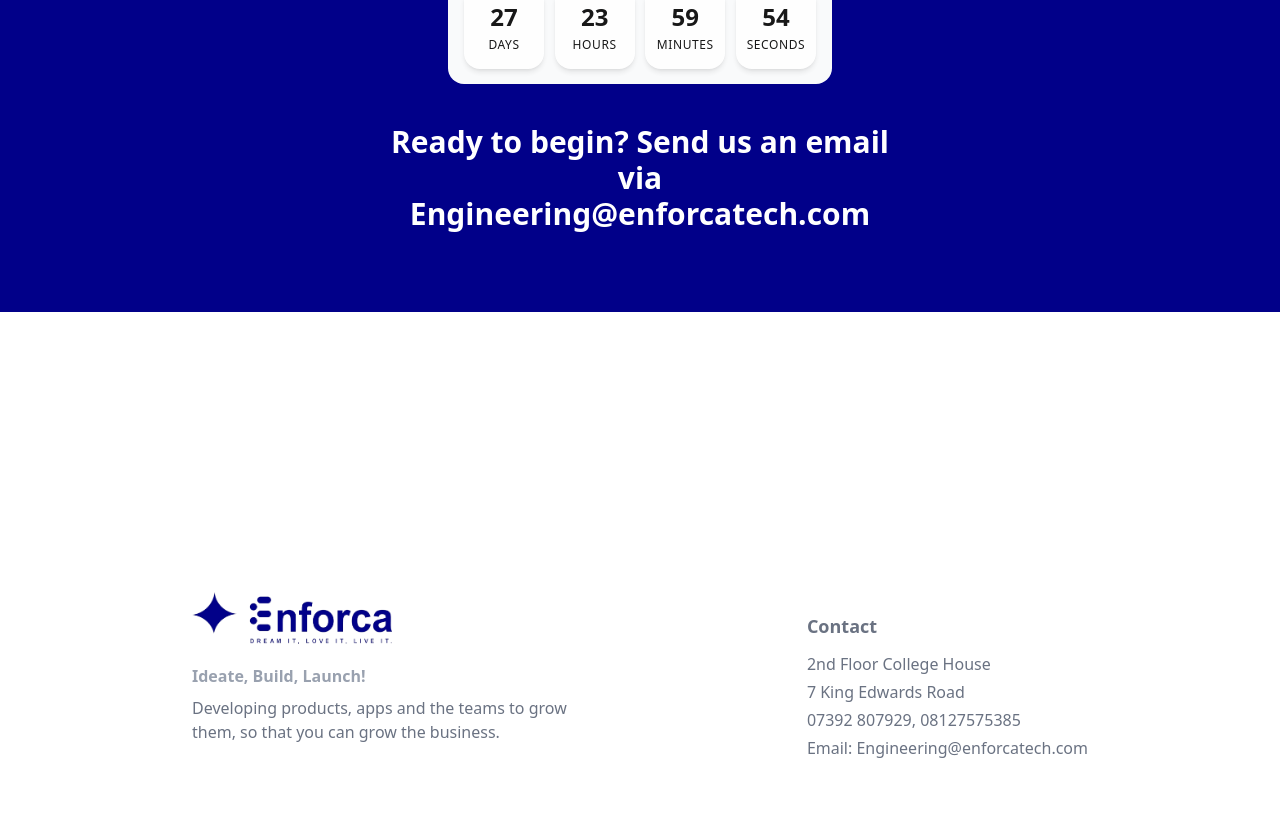
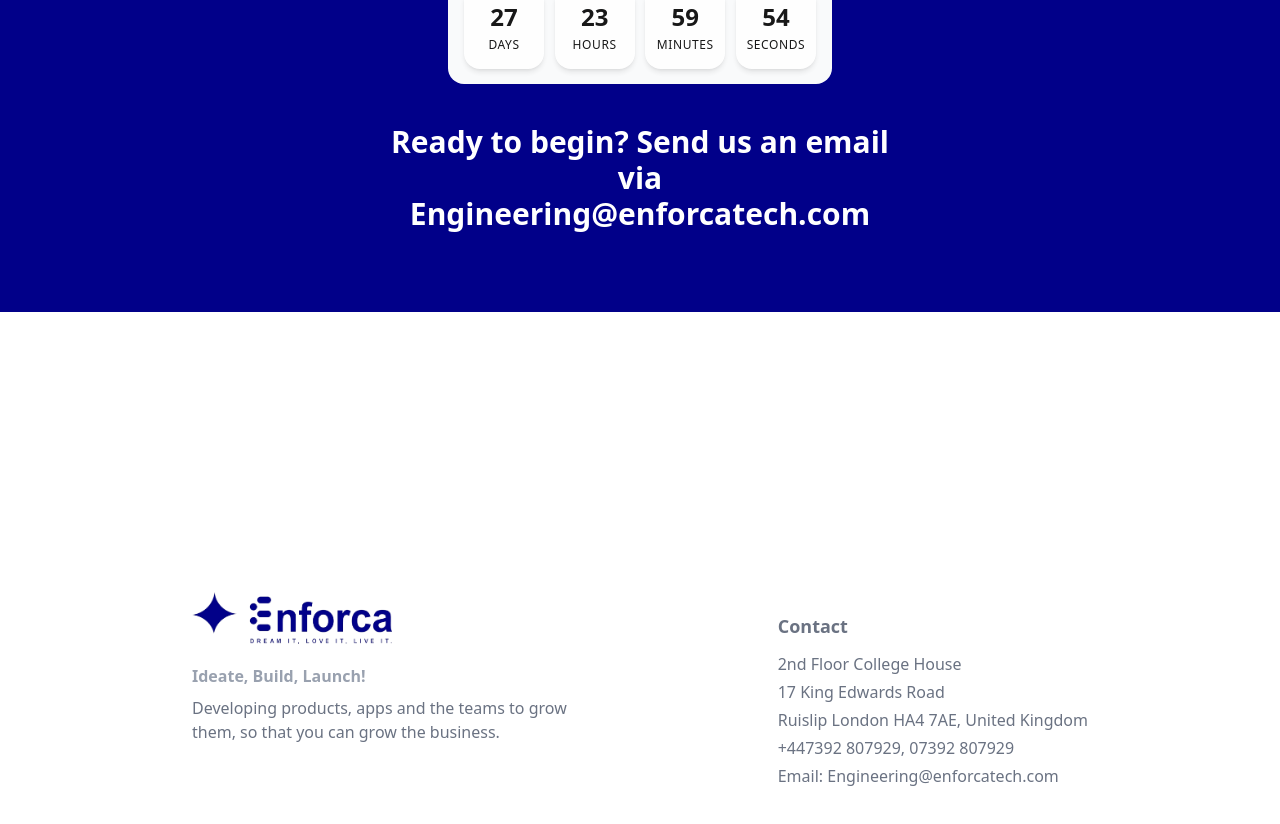
Before and after one commit to AyobamiOluwasegunLawal/enforcamentor, a Next.js app: page /Internshipsiwes in a window 1280 px wide. Shown: the part 2559-3383 px from the top of the page. Built offline with nearby package versions, Linux system fonts and the light colour scheme.

Commit message:
adjust footer

```diff
--- a/app/contants/data.js
+++ b/app/contants/data.js
@@ -39,7 +39,7 @@ export const services = [
     {
         id: nanoid(),
         icon: image.ai,
-        title: "AI/Machine Learning Product",
+        title: "AI/Machine Learning Products",
     },
 
     {
@@ -51,7 +51,7 @@ export const services = [
     {
         id: nanoid(),
         icon: image.logistic,
-        title: "Logistic",
+        title: "Logistics",
     },
 
     {
@@ -98,8 +98,9 @@ export const contact = [
         id:nanoid(),
         header: 'Contact',
         address: '2nd Floor College House',
-        address2:   '7 King Edwards Road',
-        number: "07392 807929, 08127575385",
+        address2:   '17 King Edwards Road',
+        address3: 'Ruislip London HA4 7AE, United Kingdom',
+        number: "+447392 807929, 07392 807929",
 
         email: 'Email: Engineering@enforcatech.com '
     }
--- a/app/section/Footer.js
+++ b/app/section/Footer.js
@@ -38,6 +38,7 @@ const Footer = () => {
                 <div className={"space-y-1 "}>
                   <p>{c.address}</p>
                   <p>{c.address2}</p>
+                  <p>{c.address3}</p>
                   <p>{c.number}</p>
                   <p>{c.open}</p>
                   <p>{c.email}</p>
```
